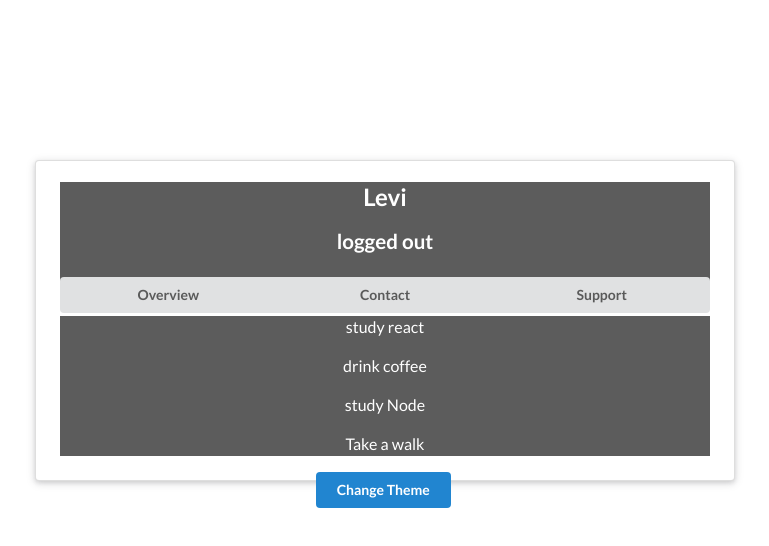
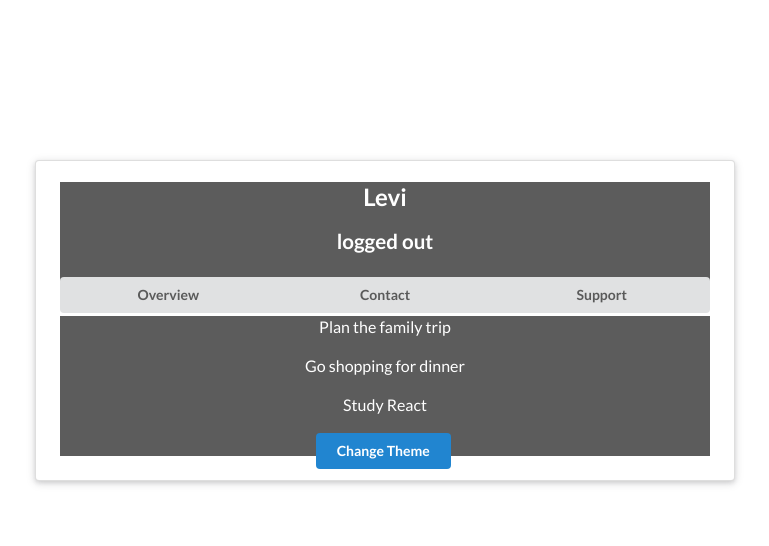
Before and after one commit to levi-sr93/context_api_basics_01, a React (Create React App) app: page / in a window 1280 px wide. Shown: the top 546 px of the page, without its empty margins (255-1024 px from the left). Built offline with nearby package versions, Linux system fonts and the light colour scheme.

Commit message:
Hooks & Context

```diff
--- a/src/App.js
+++ b/src/App.js
@@ -6,6 +6,7 @@ import TodoList from './components/TodoList';
 
 import ThemeContextProvider from './contexts/ThemeContext';
 import AuthContextProvider from './contexts/AuthContext';
+import TodoListContextProvider from './contexts/TodoListContext';
 
 
 function App() {
@@ -15,7 +16,9 @@ function App() {
           <AuthContextProvider>
             <ThemeContextProvider>
               <Navbar />
-              <TodoList />
+              <TodoListContextProvider>
+                <TodoList />
+              </TodoListContextProvider>
             </ThemeContextProvider>
           </AuthContextProvider>
       </div>
--- a/src/components/TodoList.js
+++ b/src/components/TodoList.js
@@ -1,17 +1,21 @@
 import React, {useContext} from 'react'
 import {ThemeContext} from '../contexts/ThemeContext'
+import { TodoListContext } from '../contexts/TodoListContext';
 
 const TodoList = () => {
+  const {todos} = useContext(TodoListContext);
   const {isDarkTheme, lightTheme, darkTheme, changeTheme } = useContext(ThemeContext);
   const theme = isDarkTheme ? darkTheme : lightTheme;
 
   return (
     <div style={{background: theme.background, color: theme.text, height: '140px', textAlign: 'center'}}>
-        <p className="item">study react</p>
-        <p className="item">drink coffee</p>
-        <p className="item">study Node</p>
-        <p className="item">Take a walk</p>
-
+      {todos.length ? (
+        todos.map((todo) => {
+          return <p key={todo.id} className="item">{todo.text}</p>
+        })
+      ) : (
+        <div>You don't have any todos</div>
+      )}
         <button className='ui button primary' onClick={changeTheme}>Change Theme</button>
     </div>
   )
--- /dev/null
+++ b/src/contexts/TodoListContext.js
@@ -0,0 +1,20 @@
+import React, {useState, createContext} from 'react'
+
+
+export const TodoListContext = createContext();
+
+const TodoListContextProvider = ({children}) => {
+  const [todos, setTodos] = useState([
+    {text: 'Plan the family trip', id: 1},
+    {text: 'Go shopping for dinner', id: 2},
+    {text: 'Study React', id: 3}
+  ]);
+
+  return (
+    <TodoListContext.Provider value={{ todos }}>
+      {children}
+    </TodoListContext.Provider>
+  )
+}
+
+export default TodoListContextProvider;
```
